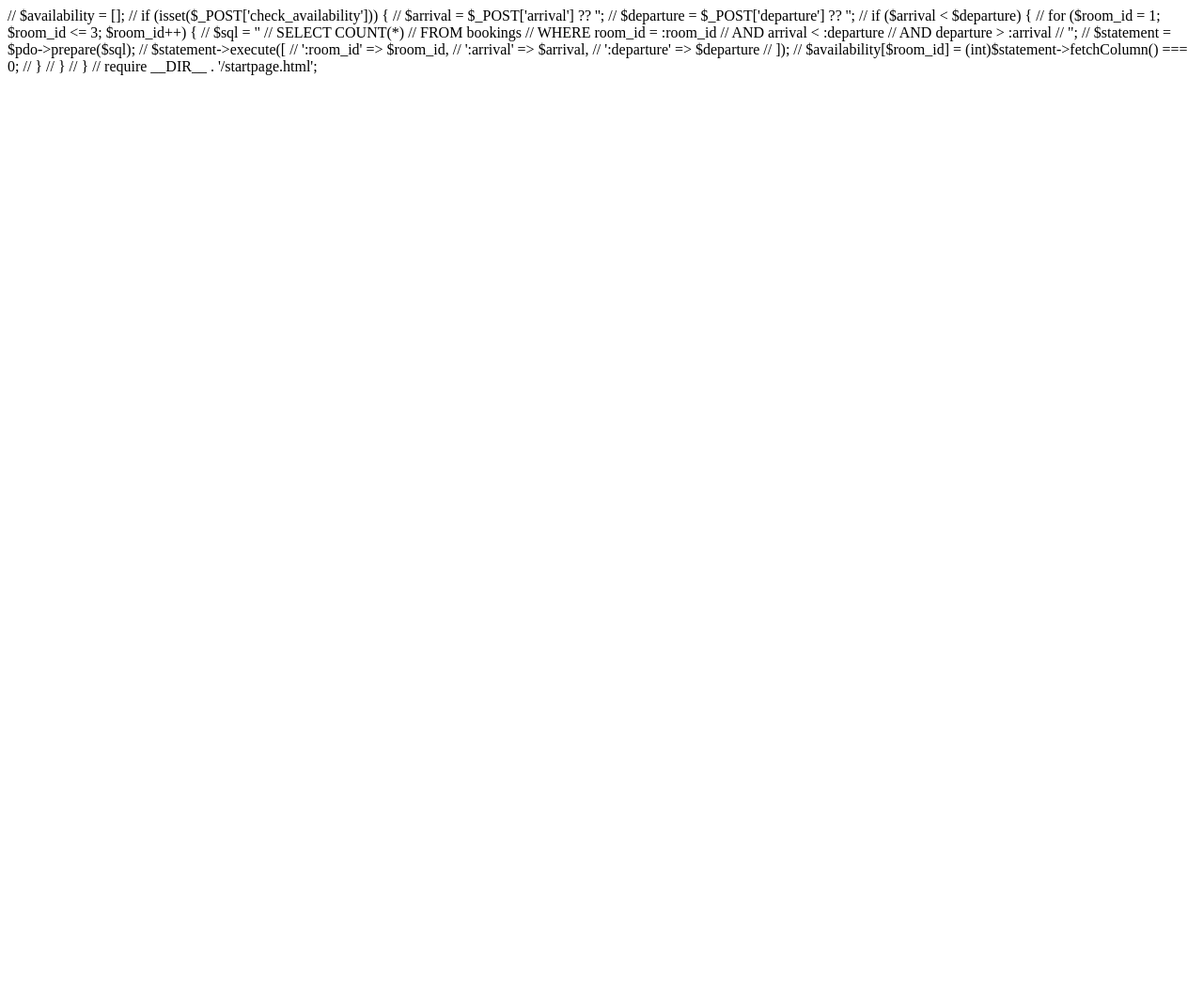
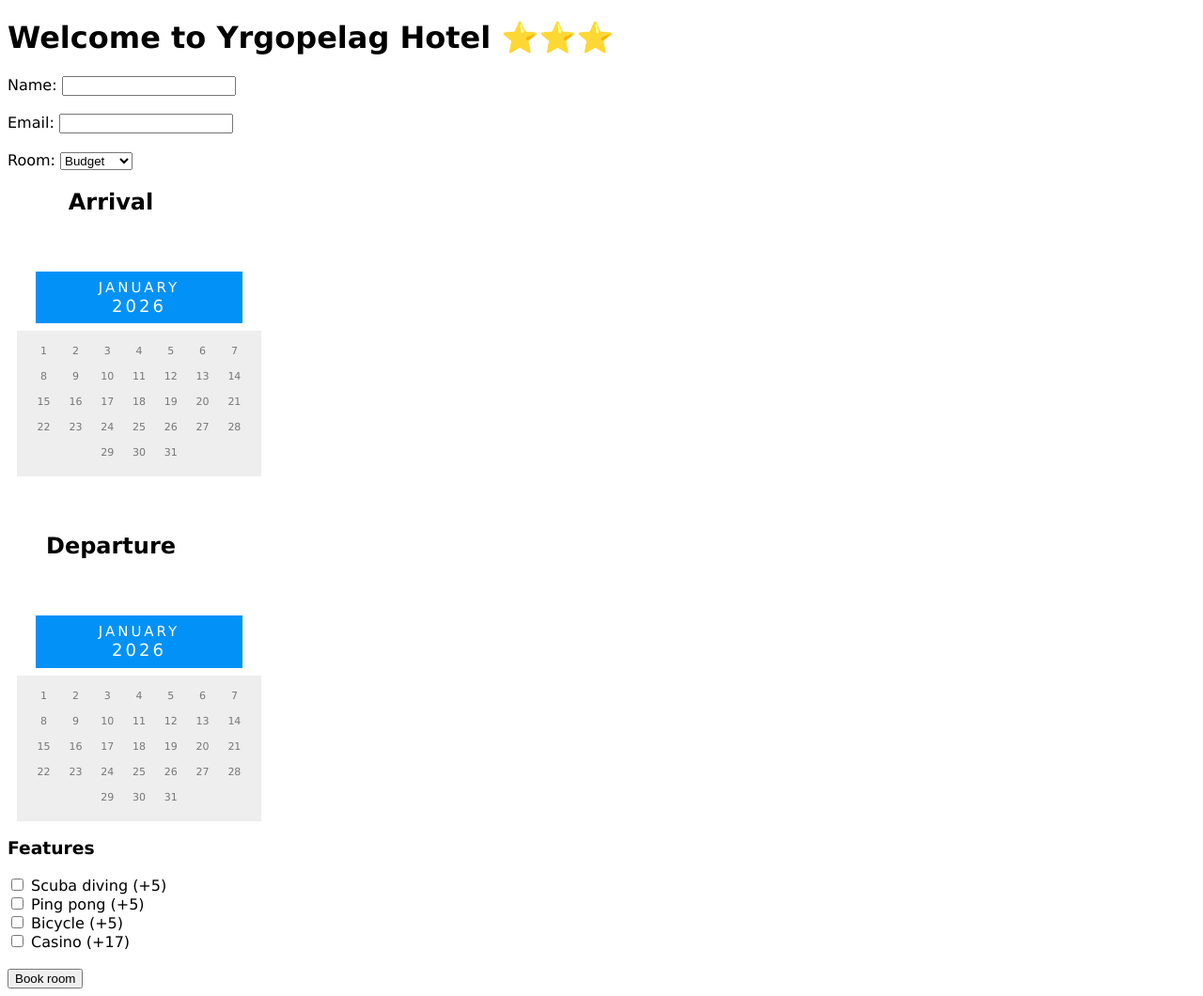
Before and after one commit to AllanTran90/Yrgopelago, a PHP site: page / in a window 1280 px wide. Shown: the whole page at 94% size. Before the commit the page ends 80 px from the top, so only its background shows below. Run offline with PHP 8.4, Linux system fonts and the light colour scheme; data comes from the database, SQL or seed files in the repository; both versions use the stored data as it was after the commit.

Commit message:
made some changes in index php

```diff
--- a/index.php
+++ b/index.php
@@ -1,88 +1,122 @@
+<?php
+declare(strict_types=1);
+$error = [];
+if ($_SERVER['REQUEST_METHOD'] === 'POST'){
+
+}
+?>
+<!DOCTYPE html>
+<html lang="en">
+<head>
+    <meta charset="UTF-8">
+    <title>Yrgopelag Hotel</title>
+    <link rel="stylesheet" href="/assets/css/style.css">
+</head>
+<body>
+
+<h1>Welcome to Yrgopelag Hotel ⭐⭐⭐</h1>
+
+<?php if(!empty($errors)):?>
+    <ul class="errors">
+        <?php foreach ($errors as $error): ?>
+            <li>
+                <?= htmlspecialchars($error) ?>
+            </li>
+        <?php endforeach;?>
+    </ul>
+    <?php endif; ?>
+
+<form method="post">
+
+    <label>
+        Name:
+        <input type="text" name="guest_name" required>
+    </label>
+    <br><br>
+
+    <label>
+        Email:
+        <input type="email" name= "email" required>
+    </label>
+    <br><br>
+
+    <label>
+        Room:
+        <select name="room_id" required>
+            <option value="1">Budget</option>
+            <option value="2">Standard</option>
+            <option value="3">Luxury</option>
+        </select>
+    </label>
+
+    <!-- dates from calendar -->
+    <input type="hidden" name="arrival" id="arrivalInput">
+    <input type="hidden" name="departure" id="departureInput">
+
+    <!-- CALENDAR -->
+<div class="layout">
+  <div class="calendar-stack">
+
+    <h2 class="calendar-title">Arrival</h2>
+    <div class="calendar">
+      <div class="month">
+        <ul>
+          <li>
+            January<br>
+            <span style="font-size:18px">2026</span>
+          </li>
+        </ul>
+      </div>
+
+      <ul class="days arrival-days">
+        <li>1</li><li>2</li><li>3</li><li>4</li><li>5</li><li>6</li><li>7</li>
+        <li>8</li><li>9</li><li>10</li><li>11</li><li>12</li><li>13</li><li>14</li>
+        <li>15</li><li>16</li><li>17</li><li>18</li><li>19</li><li>20</li><li>21</li>
+        <li>22</li><li>23</li><li>24</li><li>25</li><li>26</li><li>27</li><li>28</li>
+        <li>29</li><li>30</li><li>31</li>
+      </ul>
+    </div>
+
+    <h2 class="calendar-title">Departure</h2>
+    <div class="calendar">
+      <div class="month">
+        <ul>
+          <li>
+            January<br>
+            <span style="font-size:18px">2026</span>
+          </li>
+        </ul>
+      </div>
+
+      <ul class="days departure-days">
+        <li>1</li><li>2</li><li>3</li><li>4</li><li>5</li><li>6</li><li>7</li>
+        <li>8</li><li>9</li><li>10</li><li>11</li><li>12</li><li>13</li><li>14</li>
+        <li>15</li><li>16</li><li>17</li><li>18</li><li>19</li><li>20</li><li>21</li>
+        <li>22</li><li>23</li><li>24</li><li>25</li><li>26</li><li>27</li><li>28</li>
+        <li>29</li><li>30</li><li>31</li>
+      </ul>
+    </div>
+
+  </div>
+</div>
 
 
+    <h3>Features</h3>
+    <label><input type="checkbox" name="features[]" value="scuba"> Scuba diving (+5)
+    </label><br>
+    <label><input type="checkbox" name="features[]" value="pingpong"> Ping pong (+5)
+    </label><br>
+    <label><input type="checkbox" name="features[]" value="bicykle"> Bicycle (+5)
+    </label><br>
+    <label><input type="checkbox" name="features[]" value="casino"> Casino (+17)
+    </label>
 
-// $availability = [];
+    <br><br>
 
-// if (isset($_POST['check_availability'])) {
-//     $arrival = $_POST['arrival'] ?? '';
-//     $departure = $_POST['departure'] ?? '';
+    <button type="submit">Book room</button>
 
-//     if ($arrival < $departure) {
-//         for ($room_id = 1; $room_id <= 3; $room_id++) {
-//             $sql = "
-//             SELECT COUNT(*)
-//             FROM bookings
-//             WHERE room_id = :room_id
-//             AND arrival < :departure
-//             AND departure > :arrival
-//             ";
+</form>
 
-
-//             $statement = $pdo->prepare($sql);
-//             $statement->execute([
-//                 ':room_id' => $room_id,
-//                 ':arrival' => $arrival,
-//                 ':departure' => $departure
-//             ]);
-
-//             $availability[$room_id] = (int)$statement->fetchColumn() === 0;
-//         }
-//     }
-// }
-
-// require __DIR__ . '/startpage.html';
-
-<?php
-declare(strict_type=1);
-require __DIR__ . '/includes/db.php';
-
-$totalCost = null;
-$error = null;
-
-
-//calc price if user press calculate price.
-if ($_SERVER['REQUEST_METHOD'] === 'POST' && isset($_POST['calculate'])){
-
-    $roomId = (int)($_POST['room_id'] ?? 0);
-    $arrival = $_POST['arrival'] ?? '';
-    $departure = $_POST['departure'] ?? '';
-    $features = $_POST['features'] ?? [];
-
-    if ($roomId === 0 || $arrival === '' || $departure === ''){
-        $error = 'You have to choose room and date.';
-    }
-    else{
-        //X many nights
-        $arrivalDate = new DateTime($arrival);
-        $departureDate = new DateTime($departure);
-        $nights = $arrivalDate-> diff($departureDate)->days;
-
-        $statement = $pdo->prepare('SELECT price FROM room WHERE id = :id');
-        $statement->execute([':id' => $roomId]);
-        $room = $statement->fetch(PDO::FETCH_ASSOC);
-
-        if (!$room){
-            $error = 'Cant find room.';
-        }
-        else{
-            $roomCost = (int)$room['price'] * $nights;
-
-            //feature price
-            $featurePrices = [
-                'scuba' => '5',
-                'pingpong' => '5',
-                'bicykle' => '5',
-                'casino' => '17',
-            ];
-
-            $featureCost = 0;
-            foreach($features as $feature){
-                if (isset($featurePrices[$feature])){
-                    $featureCost += $featurePrices[$feature];
-                }
-            }
-            $totalCost = $roomCost + $featureCost;
-        }
-    }
-}
-?>
+<script src="/assets/js/calendar.js"></script>
+</body>
+</html>
```
Also changed, not shown: database/yrgopelago.db.
